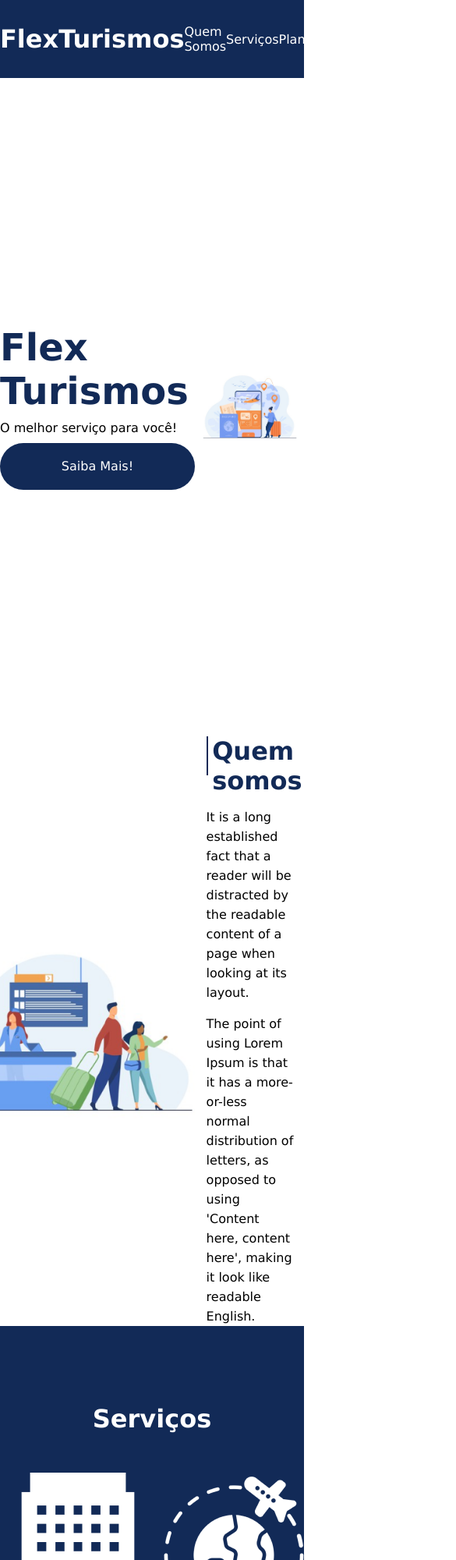
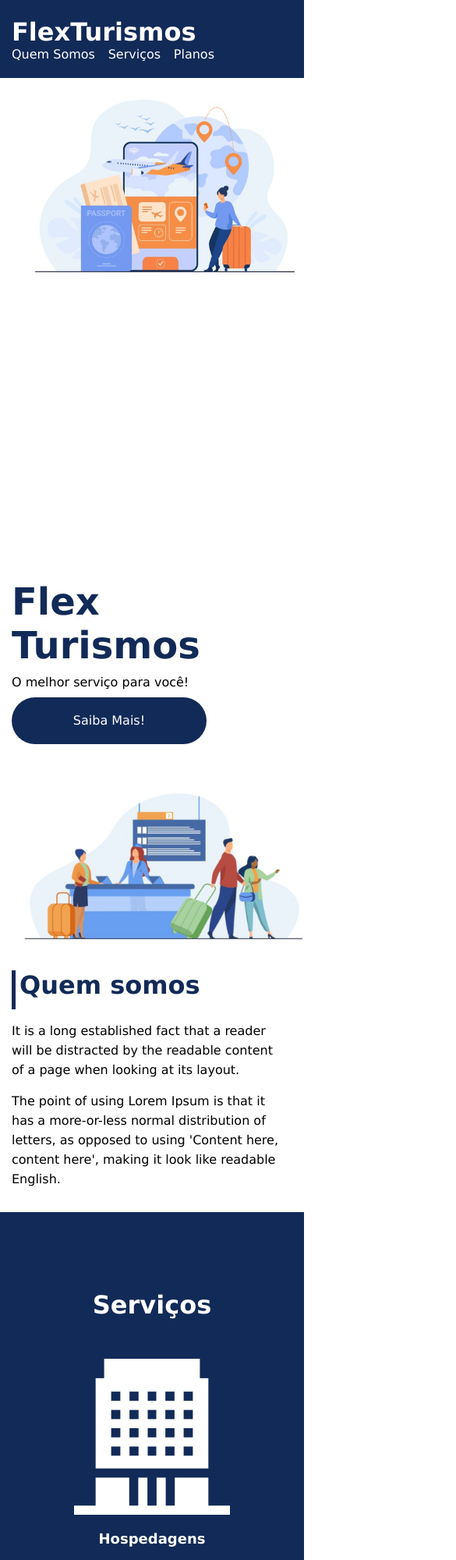
Before and after one commit to alexsandro-cristiano/repo-DIO, a plain HTML site: page project-flexbox/index.html in a window 390 px wide. Shown: the top 2000 px of the page at 78% size, 585 px wide, since content can reach past the window. Drawn offline with Linux system fonts and the light colour scheme.

Commit message:
layout para mobile aplicado

```diff
--- a/project-flexbox/main.css
+++ b/project-flexbox/main.css
@@ -23,6 +23,8 @@ div img {
   display: flex;
   margin: auto;
   max-width: 992px;
+  min-width: 320px;
+  padding: 10px 15px;
   width: 100%;
 }
 
@@ -236,7 +238,6 @@ header .menu {
   padding: 10px 20px;
   display: flex;
   flex-direction: column;
-
 }
 
 .item-plano ul li {
@@ -262,7 +263,58 @@ footer {
   align-items: center;
 }
 
-footer .footer{
+footer .footer {
   color: #ffffff;
   justify-content: space-between;
 }
+
+/*Mobile*/
+
+@media (max-width: 992px) {
+  .flex-conatiner {
+    flex-direction: column;
+  }
+
+  .apresentacao {
+    flex-direction: column-reverse;
+  }
+
+  .apresentacao .texto-apresentacao {
+    width: 100%;
+  }
+
+  #quem-somos {
+    flex-direction: column-reverse;
+    margin-bottom: 20px;
+  }
+
+  #quem-somos img {
+    min-width: 320px;
+    margin: auto;
+  }
+
+  .lista-servico {
+    flex-direction: column;
+  }
+
+  .lista-servico .item-servico {
+    margin-bottom: 20px;
+  }
+
+  .lista-servico img {
+    width: 50%;
+    margin: auto;
+  }
+
+  .lista-planos {
+    flex-direction: column;
+    align-items: flex-start;
+    margin-bottom: 20px;
+  }
+  .lista-planos .item-plano {
+    max-width: 90%;
+    margin: auto;
+    width: 100%;
+    margin-bottom: 20px;
+  }
+}
```
